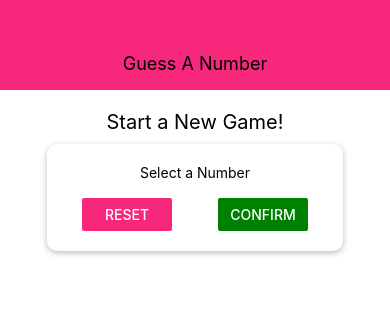
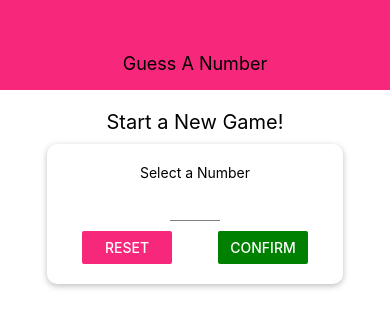
Before and after one commit to Code4Blessings/rn-guess-a--number-refreshed, a React Native app: screen / in a window 390 px wide. Shown: the top 328 px of the page. Built offline with nearby package versions, Linux system fonts and the light colour scheme.

Commit message:
Updated Input file

```diff
--- a/components/Input.js
+++ b/components/Input.js
@@ -2,11 +2,16 @@ import React from 'react';
 import { TextInput, StyleSheet } from 'react-native';
 
 const Input = props => {
-    return <TextInput style={{...styles.input}} />
+    return <TextInput style={{...styles.input, ...props.style}} />
 }
 
 const styles = StyleSheet.create({
-
+    input: {
+        height: 30,
+        borderBottomColor: 'grey',
+        borderBottomWidth: 1,
+        marginVertical: 10
+    }
 });
 
 export default Input;
--- a/screens/StartGameScreen.js
+++ b/screens/StartGameScreen.js
@@ -1,8 +1,9 @@
 import React from 'react';
-import { View, StyleSheet, Text, TextInput, Button } from 'react-native';
+import { View, StyleSheet, Text, Button } from 'react-native';
 
 import Card from '../components/Card';
 import Colors from '../constants/colors'
+import Input from '../components/Input'
 
 const StartGameScreen = props => {
     return (
@@ -10,7 +11,7 @@ const StartGameScreen = props => {
             <Text style={styles.title}>Start a New Game!</Text>
             <Card style={styles.inputContainer}>
                 <Text>Select a Number</Text>
-                <TextInput />
+                <Input style={styles.input} />
                 <View style={styles.buttonContainer}>
                     <View style={styles.button}><Button title="Reset" onPress={() => {}} color={Colors.primary}/></View>
                     <View style={styles.button}><Button title="Confirm" onPress={() => {}} color={Colors.accent}/></View>
@@ -44,6 +45,10 @@ const styles = StyleSheet.create({
     },
     button: {
         width: 90
+    },
+    input: {
+        width: 50,
+        textAlign: 'center'
     }
 });
 
```
